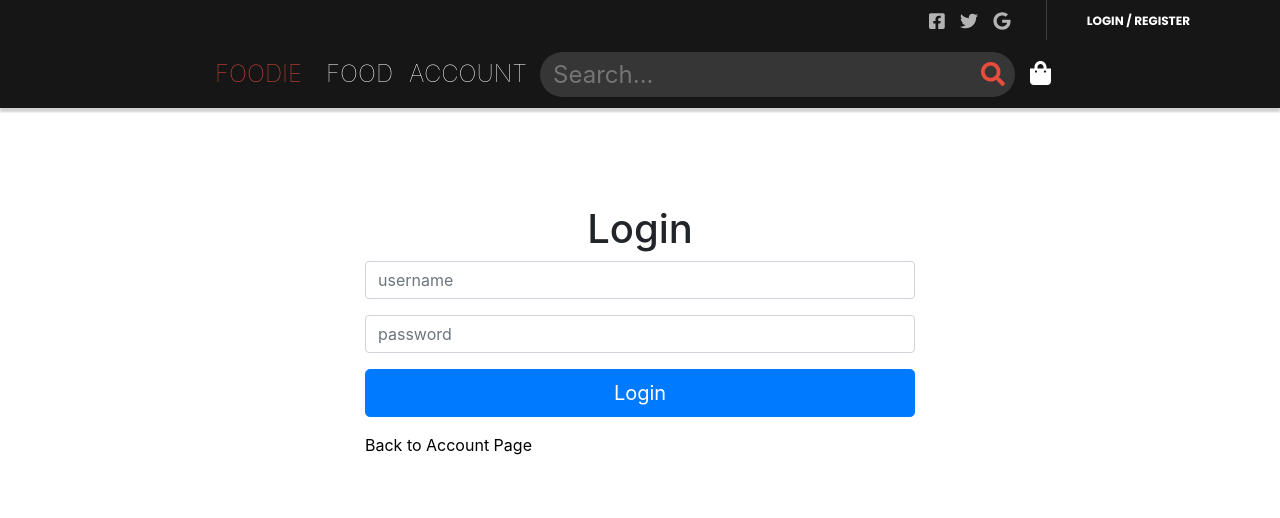
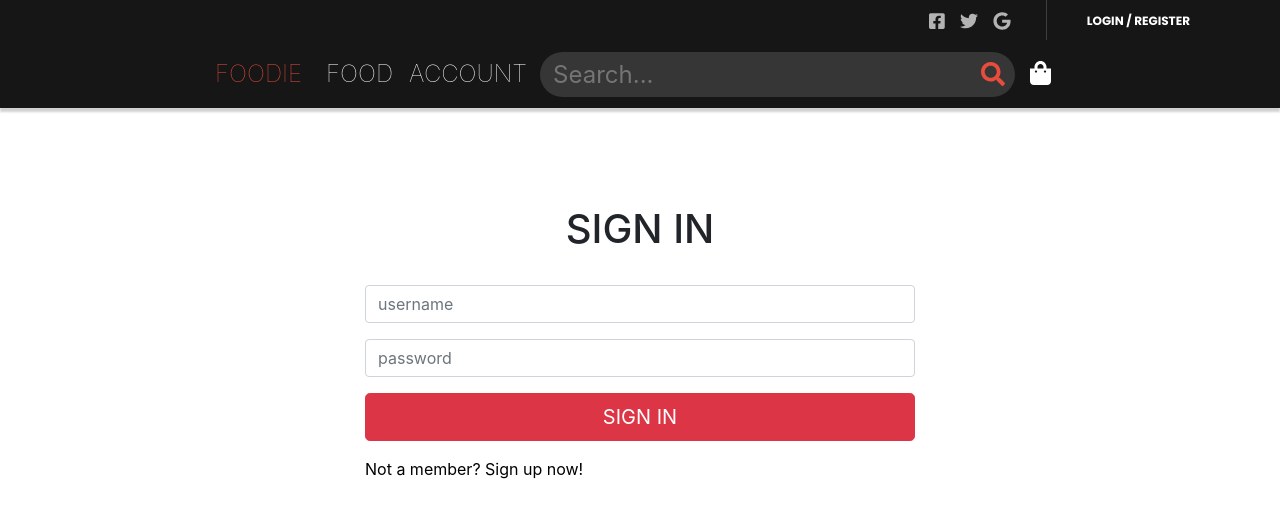
Before and after one commit to Alicia-Sheng/Foodie-WebVersion, a React app: page /login in a window 1280 px wide. Shown: the top 518 px of the page. Built offline with nearby package versions, Linux system fonts and the light colour scheme.

Commit message:
Update Login.js

```diff
--- a/src/components/Account/Login.js
+++ b/src/components/Account/Login.js
@@ -3,30 +3,54 @@ import { Link } from "react-router-dom";
 import './Login.css';
 import 'bootstrap/dist/css/bootstrap.min.css'
 
-const Login = () => {
+class Login extends React.Component{
+  constructor(props){
+    super(props);
+    this.state = {username: '', password: ''};
+
+    this.handleChange = this.handleChange.bind(this);
+    this.handleSubmit = this.handleSubmit.bind(this);
+  }
+
+  handleChange(event){
+    const target = event.target;
+    const name = target.name;
+    var value = target.value;
+    this.setState({[name]: value});
+  }
+
+  // Temporary function
+  handleSubmit(event){
+    alert('Username: ' + this.state.username + ' Password: ' + this.state.password);
+    event.preventDefault();
+  }
+
+  render(){
     return (
       <section>
         <div className="block">
           <div className='container'>
             <div className='login-form'>
-            <h1>Login</h1>
-            <form>
+              <h1>SIGN IN</h1>
+              <br/>
+              <form onSubmit={this.handleSubmit}>
                 <div className="form-group">
-                <input className="form-control" type="text" name="username" placeholder="username" />
+                  <input className="form-control" type="text" name="username" value={this.state.username} placeholder="username" onChange={this.handleChange} />
                 </div>
                 <div className="form-group">
-                <input className="form-control" type="password" name="password" placeholder="password" />
+                  <input className="form-control" type="password" name="password" value={this.state.password} placeholder="password" onChange={this.handleChange} />
                 </div>
                 <div className="form-group">
-                <button className="btn btn-lg btn-primary btn-block">Login</button>
+                  <button className="btn btn-lg btn-danger btn-block">SIGN IN</button>
                 </div>
               </form>
-            <Link to="/account" className="link">Back to Account Page</Link>
+              <Link to="/register" className="link">Not a member? Sign up now!</Link>
             </div>
           </div>
         </div>
       </section>
-  )
+    );
+  }
 }
 
 export default Login;
```
Lines whose indentation alone changed are shown as unchanged.
